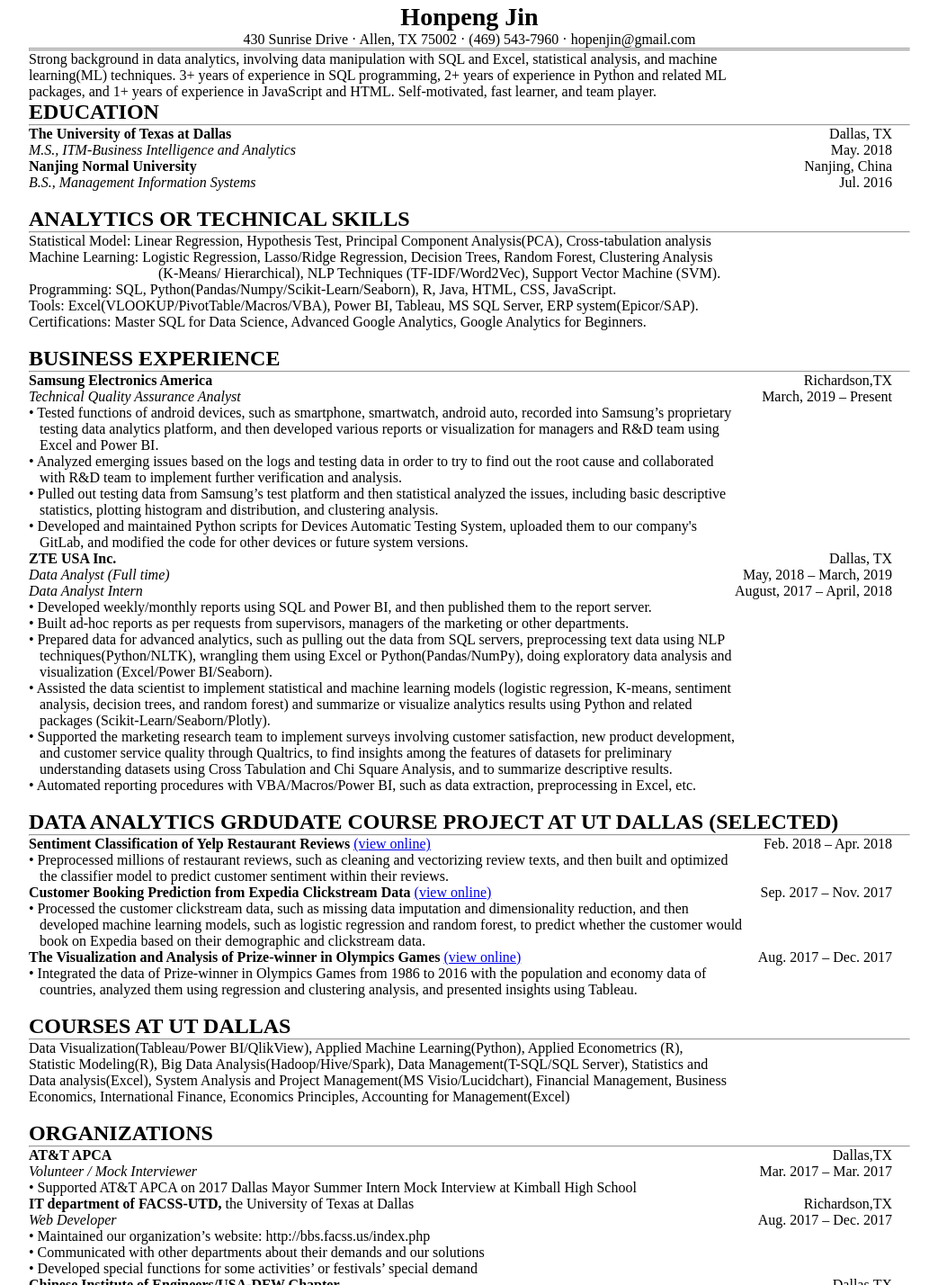
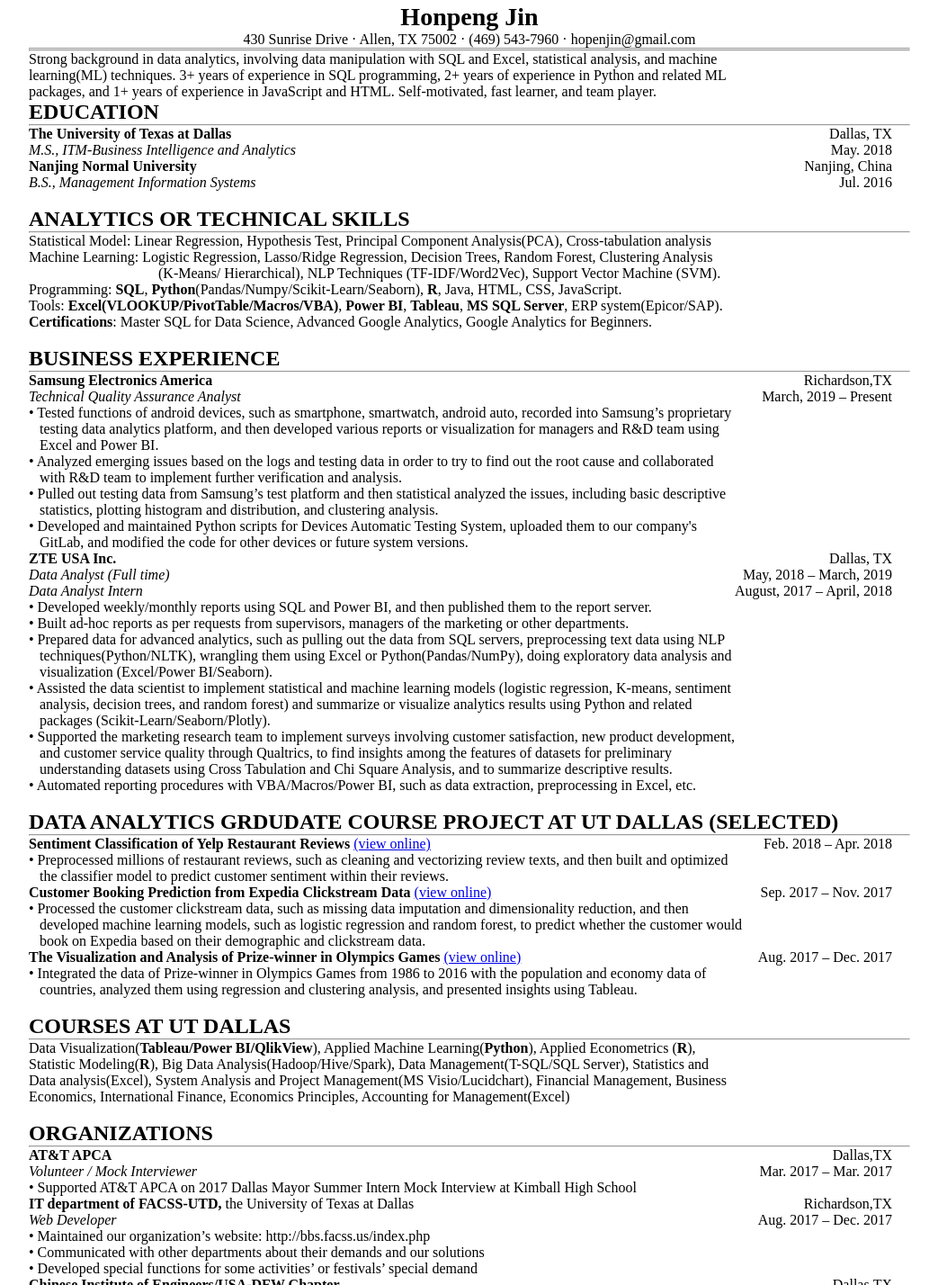
Before and after one commit to hopenjin/myBetterResumePage, a plain HTML site: page index.html in a window 1280 px wide. Shown: the part 164-1592 px from the top of the page at 90% size, without its empty margins (128-1171 px from the left). Drawn offline with Linux system fonts and the light colour scheme.

Commit message:
Add files via upload

```diff
--- a/index.html
+++ b/index.html
@@ -67,9 +67,9 @@
 			Statistical Model: Linear Regression, Hypothesis Test, Principal Component Analysis(PCA), Cross-tabulation analysis</br>
 			Machine Learning: Logistic Regression, Lasso/Ridge Regression, Decision Trees, Random Forest, Clustering Analysis</br>
 			&emsp;&emsp;&emsp;&emsp;&emsp;&emsp;&emsp;&emsp;&emsp;(K-Means/ Hierarchical), NLP Techniques (TF-IDF/Word2Vec), Support Vector Machine (SVM).</br>
-			Programming: SQL, Python(Pandas/Numpy/Scikit-Learn/Seaborn), R, Java, HTML, CSS, JavaScript.</br>
-			Tools: Excel(VLOOKUP/PivotTable/Macros/VBA), Power BI, Tableau, MS SQL Server, ERP system(Epicor/SAP).</br>
-			Certifications: Master SQL for Data Science, Advanced Google Analytics, Google Analytics for Beginners.</br>
+			Programming: <strong>SQL</strong>, <strong>Python</strong>(Pandas/Numpy/Scikit-Learn/Seaborn), <strong>R</strong>, Java, HTML, CSS, JavaScript.</br>
+			Tools: <strong>Excel(VLOOKUP/PivotTable/Macros/VBA)</strong>, <strong>Power BI</strong>, <strong>Tableau</strong>, <strong>MS SQL Server</strong>, ERP system(Epicor/SAP).</br>
+			<strong>Certifications</strong>: Master SQL for Data Science, Advanced Google Analytics, Google Analytics for Beginners.</br>
         </div>
     </div>
 
@@ -145,8 +145,8 @@
         <div class="midTitle">COURSES AT UT DALLAS</div><hr>
 
         <div>
-			Data Visualization(Tableau/Power BI/QlikView), Applied Machine Learning(Python), Applied Econometrics (R),</br>
-			Statistic Modeling(R), Big Data Analysis(Hadoop/Hive/Spark), Data Management(T-SQL/SQL Server), Statistics and</br>
+			Data Visualization(<strong>Tableau/Power BI/QlikView</strong>), Applied Machine Learning(<strong>Python</strong>), Applied Econometrics (<strong>R</strong>),</br>
+			Statistic Modeling(<strong>R</strong>), Big Data Analysis(Hadoop/Hive/Spark), Data Management(T-SQL/SQL Server), Statistics and</br>
 			Data analysis(Excel), System Analysis and Project Management(MS Visio/Lucidchart), Financial Management, Business</br>
 			Economics, International Finance, Economics Principles, Accounting for Management(Excel)</br>
         </div>
```
